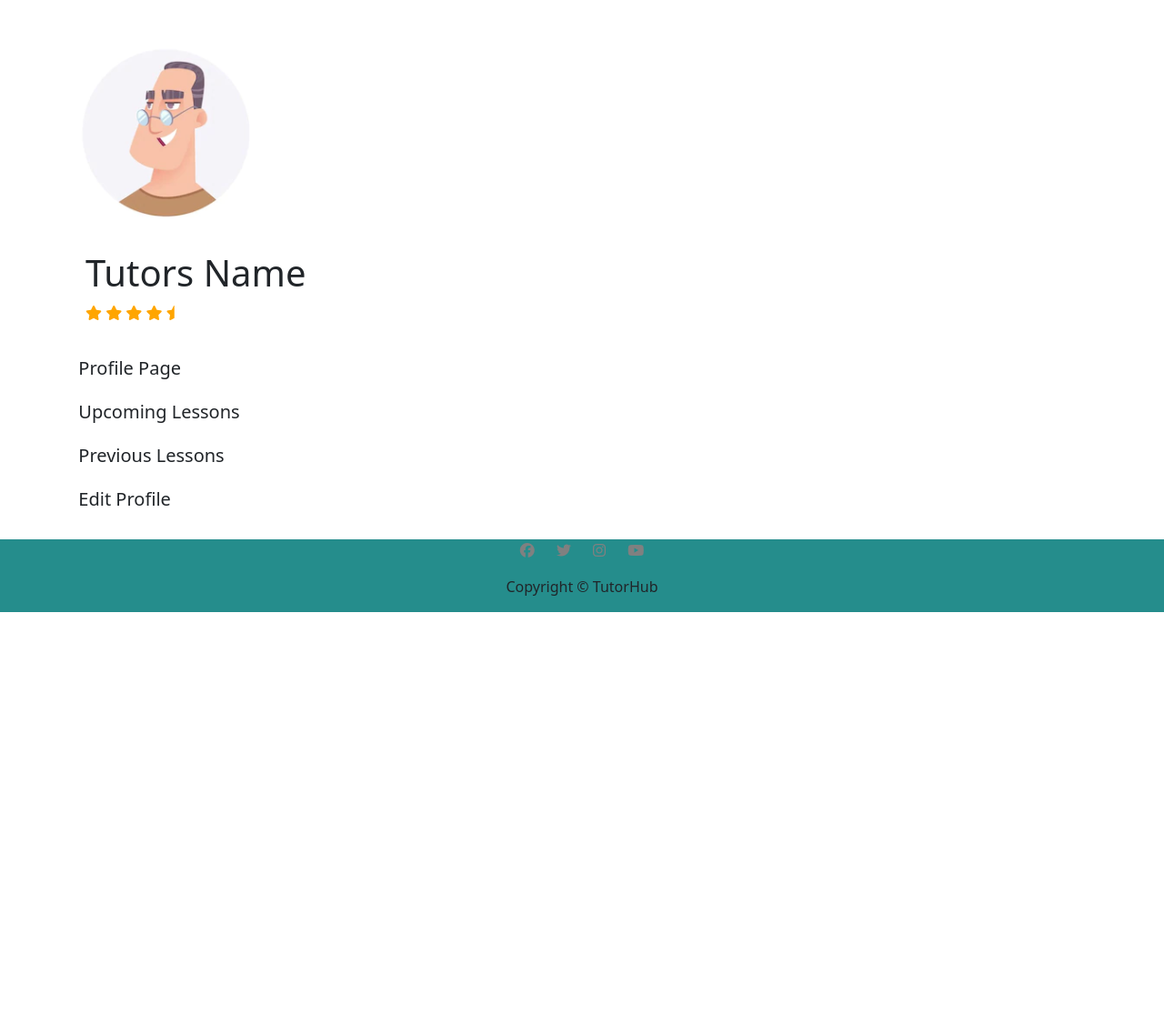
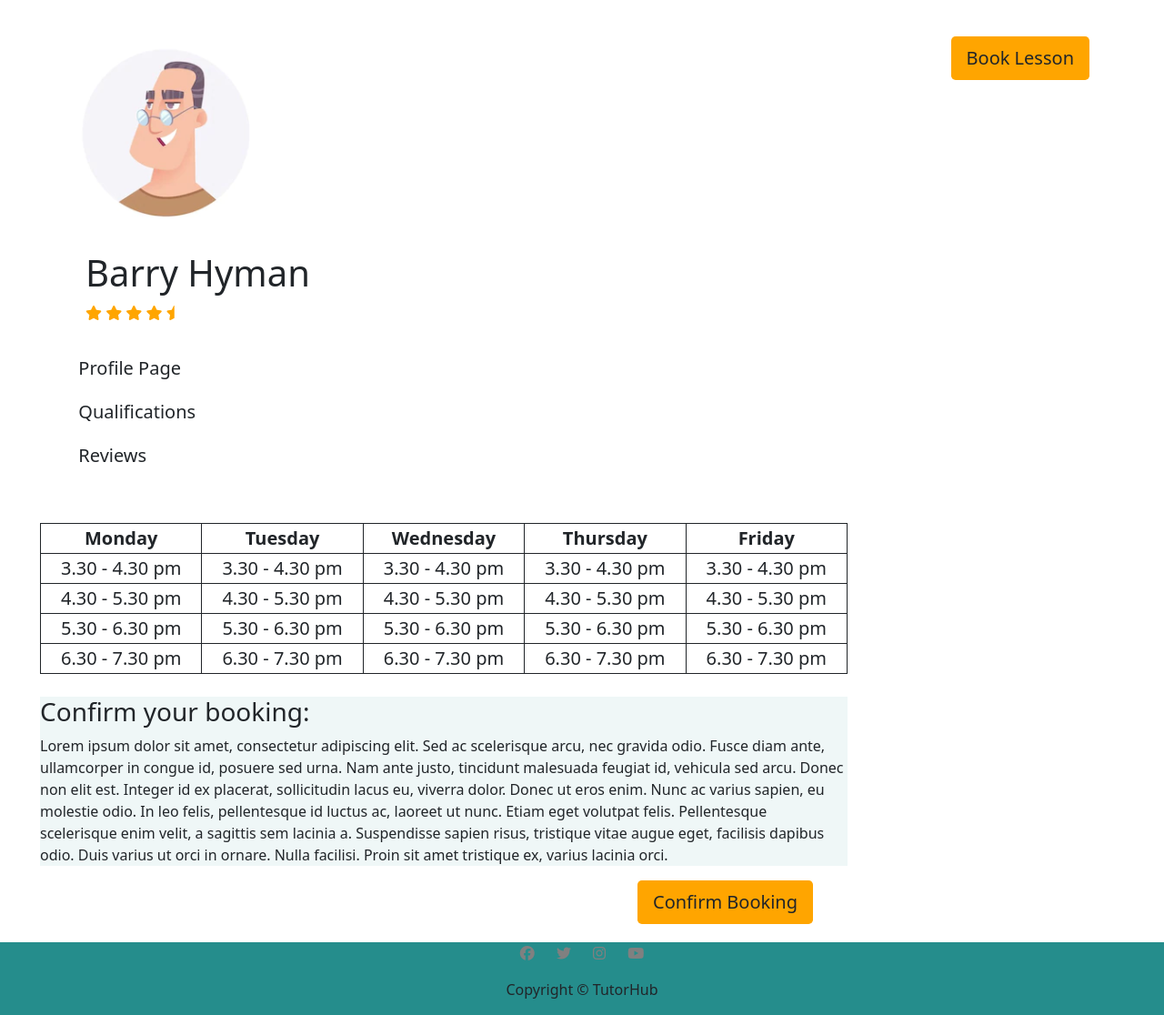
Before and after one commit to sophiebatten123/Tutoring-Hub, a Django app: page /tutors/tutor_one/ in a window 1280 px wide. Shown: the part 56-1172 px from the top of the page at 91% size. Before the commit the page ends 729 px from the top, so only its background shows below. Run offline with Django 3.2, Linux system fonts and the light colour scheme; some libraries are stand-ins or nearby versions.

Commit message:
Table or the bookings section has been added to tutor one's page

```diff
--- a/static/css/style.css
+++ b/static/css/style.css
@@ -77,6 +77,31 @@
     width: 100%;
 }
 
+.booking-button {
+    float: right;
+    padding-right: 50px;
+}
+
+.booking-button button {
+    background-color: orange;
+}
+
+table, th, td {
+    border: 1px solid;
+}
+
+.booking-table {
+    font-size: 20px;
+    padding-top: 50px;
+    width: 100%;
+    margin: 0;
+}
+
+.confirm-booking {
+    margin-top: 25px;
+    background-color: #258d8c12;
+}
+
 #exit-hide {
     height: 75px;
 }
--- a/static/js/script.js
+++ b/static/js/script.js
@@ -6,6 +6,10 @@ document.addEventListener("DOMContentLoaded", () => {
     document.getElementById("exit-hide").style.display = "none";
     document.getElementById('create-btn').addEventListener('click', openTest);
     document.getElementById('exit-btn').addEventListener('click', closeTest);
+    document.getElementById('bookings').style.display="none";
+    document.getElementById('booking-btn').addEventListener('click', openBookings);
+    document.getElementById('upcoming-lessons').style.display="none";
+    document.getElementById('previous-lessons').style.display="none";
 
     function openTest() {
         document.getElementById("make-profile").style.display = "block";
@@ -22,4 +26,10 @@ document.addEventListener("DOMContentLoaded", () => {
         document.getElementById("create-btn").style.display = "inline";
         document.getElementById("create-btn-div").style.display = "flex";
     }
+
+    function openBookings() {
+        document.getElementById('bookings').style.display = "block";
+        document.getElementById('bookings-button').style.display="none";
+    }
+
 })
--- a/tutorprofile/templates/tutorprofile/tutor_one.html
+++ b/tutorprofile/templates/tutorprofile/tutor_one.html
@@ -12,7 +12,7 @@
             </div>
             <div class="row">
                 <div class="col-12 user-info">
-                    <h1>Tutors Name</h1>
+                    <h1>Barry Hyman</h1>
                     <i class="fa-solid fa-star"></i>
                     <i class="fa-solid fa-star"></i>
                     <i class="fa-solid fa-star"></i>
@@ -23,10 +23,69 @@
             <div class="row center-block">
                 <div class="col-10">
                     <button class="btn btn-signup btn-lg user-btns" id="proile-btn">Profile Page</button>
-                    <button class="btn btn-signup btn-lg user-btns" id="upcoming-lessons-btn">Upcoming Lessons</button>
-                    <button class="btn btn-signup btn-lg user-btns" id="previous-lessons-btn">Previous Lessons</button>
-                    <button class="btn btn-signup btn-lg user-btns" id="edit-btn">Edit Profile</button>
+                    <button class="btn btn-signup btn-lg user-btns" id="qualifications-btn">Qualifications</button>
+                    <button class="btn btn-signup btn-lg user-btns" id="qualifications-btn">Reviews</button>
                 </div>
+            </div>
+        </div>
+        <div class="col-9" id="bookings-button">
+            <div class="row booking-button">
+                <button class="btn btn-signup btn-lg user-btns" id="booking-btn">Book Lesson</button>
+            </div>
+        </div>
+        <div class="col-9" id="bookings">
+            <div class="row booking-table">
+                <table class="center">
+                    <tr>
+                        <th>Monday</th>
+                        <th>Tuesday</th>
+                        <th>Wednesday</th>
+                        <th>Thursday</th>
+                        <th>Friday</th>
+                    </tr>
+                    <tr>
+                        <td>3.30 - 4.30 pm</td>
+                        <td>3.30 - 4.30 pm</td>
+                        <td>3.30 - 4.30 pm</td>
+                        <td>3.30 - 4.30 pm</td>
+                        <td>3.30 - 4.30 pm</td>
+                    </tr>
+                    <tr>
+                        <td>4.30 - 5.30 pm</td>
+                        <td>4.30 - 5.30 pm</td>
+                        <td>4.30 - 5.30 pm</td>
+                        <td>4.30 - 5.30 pm</td>
+                        <td>4.30 - 5.30 pm</td>
+                    </tr>
+                    <tr>
+                        <td>5.30 - 6.30 pm</td>
+                        <td>5.30 - 6.30 pm</td>
+                        <td>5.30 - 6.30 pm</td>
+                        <td>5.30 - 6.30 pm</td>
+                        <td>5.30 - 6.30 pm</td>
+                    </tr>
+                    <tr>
+                        <td>6.30 - 7.30 pm</td>
+                        <td>6.30 - 7.30 pm</td>
+                        <td>6.30 - 7.30 pm</td>
+                        <td>6.30 - 7.30 pm</td>
+                        <td>6.30 - 7.30 pm</td>
+                    </tr>
+                </table>
+            </div>
+            <div class="confirm-booking">
+                <h3>Confirm your booking:</h3>
+                <p>Lorem ipsum dolor sit amet, consectetur adipiscing elit. Sed ac scelerisque arcu, nec gravida odio.
+                    Fusce diam ante, ullamcorper in congue id, posuere sed urna. Nam ante justo, tincidunt malesuada
+                    feugiat id, vehicula sed arcu. Donec non elit est. Integer id ex placerat, sollicitudin lacus eu,
+                    viverra dolor. Donec ut eros enim. Nunc ac varius sapien, eu molestie odio. In leo felis,
+                    pellentesque id luctus ac, laoreet ut nunc. Etiam eget volutpat felis. Pellentesque scelerisque enim
+                    velit, a sagittis sem lacinia a. Suspendisse sapien risus, tristique vitae augue eget, facilisis
+                    dapibus odio. Duis varius ut orci in ornare. Nulla facilisi. Proin sit amet tristique ex, varius
+                    lacinia orci.</p>
+            </div>
+            <div class="row booking-button">
+                <button class="btn btn-signup btn-lg user-btns" id="confirm-btn">Confirm Booking</button>
             </div>
         </div>
     </div>
```
Also changed, not shown: userprofile/templates/userprofile/profile.html (+10 -0 lines), db.sqlite3.
